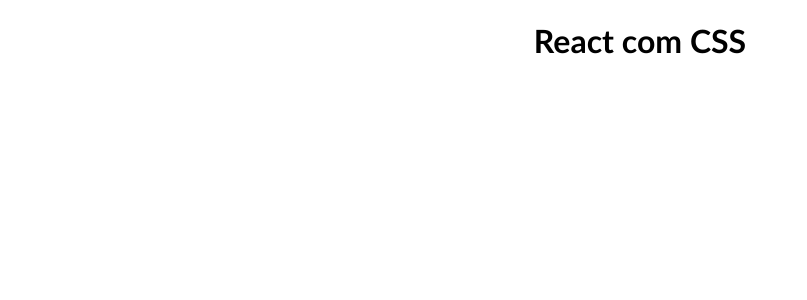
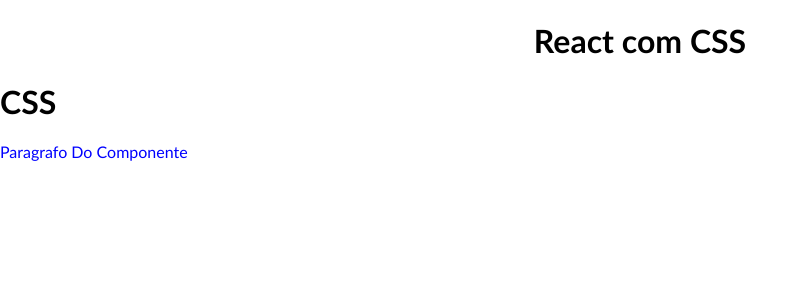
Before and after one commit to arthurresendes/Conhecimento-REACT, a React (Vite) app in the folder 4_CSS_REACT/css/: page / in a window 1280 px wide. Shown: the top 300 px of the page, without its empty margins (0-807 px from the left). Built offline with nearby package versions, Linux system fonts and the light colour scheme.

Commit message:
CSS de componente

```diff
--- a/4_CSS_REACT/css/src/App.jsx
+++ b/4_CSS_REACT/css/src/App.jsx
@@ -1,9 +1,11 @@
 import './App.css'
+import MyComponent from './components/MyComponent'
 
 function App() {
   return (
     <>
-      <h1 style={{textAlign: "center"}}>React com CSS</h1>
+      <h1 style={{ textAlign: "center" }}>React com CSS</h1>
+      <MyComponent />
     </>
   )
 }
--- /dev/null
+++ b/4_CSS_REACT/css/src/components/MyComponent.jsx
@@ -0,0 +1,12 @@
+import "./componnet.css"
+
+const MyComponent = () => {
+  return (
+    <div>
+      <h1>CSS</h1>
+      <p className="my-comp-p">Paragrafo do componente</p>
+    </div>
+  );
+};
+
+export default MyComponent;
--- /dev/null
+++ b/4_CSS_REACT/css/src/components/componnet.css
@@ -0,0 +1,10 @@
+.my-comp-p{
+    color: blue;
+    text-transform: capitalize;
+}
+
+.my-comp-p:hover{
+    transition-duration: .3s;
+    font-size: 20px;
+    color: red;
+}
```
